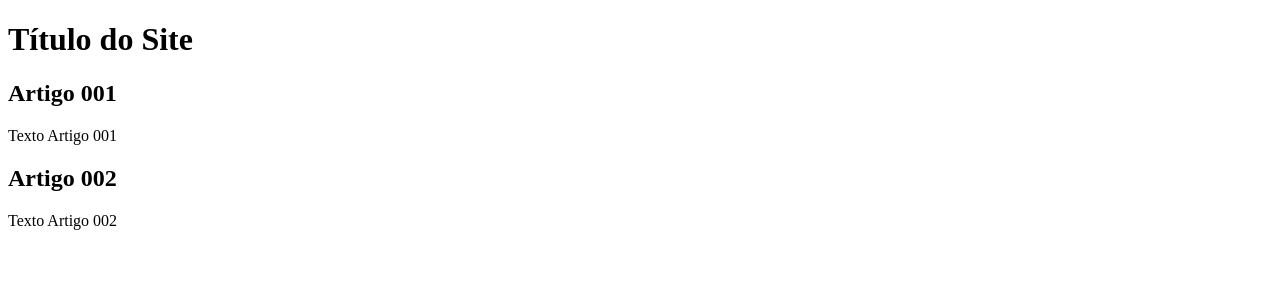
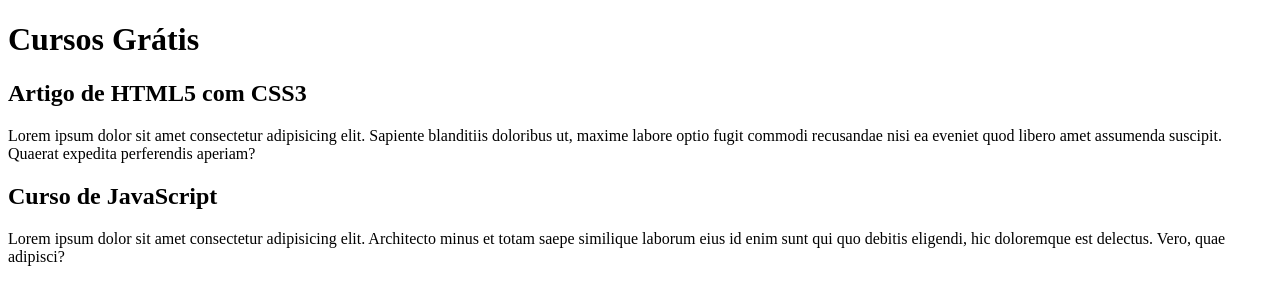
Before and after one commit to Marianodan/Projeto-Site, a plain HTML site: page index.html in a window 1280 px wide. Drawn offline with Linux system fonts and the light colour scheme.

Commit message:
Comecei a escrever o conteúdo

```diff
--- a/index.html
+++ b/index.html
@@ -4,20 +4,20 @@
     <meta charset="UTF-8">
     <meta http-equiv="X-UA-Compatible" content="IE=edge">
     <meta name="viewport" content="width=device-width, initial-scale=1.0">
-    <title>Título</title>
+    <title>Título do Site</title>
 </head>
 <body>
     <main>
         <header>
-            <h1>Título do Site</h1>
+            <h1>Cursos Grátis</h1>
         </header>
         <article>
-            <h2>Artigo 001</h2>
-            <p>Texto Artigo 001</p>
+            <h2>Artigo de HTML5 com CSS3</h2>
+            <p>Lorem ipsum dolor sit amet consectetur adipisicing elit. Sapiente blanditiis doloribus ut, maxime labore optio fugit commodi recusandae nisi ea eveniet quod libero amet assumenda suscipit. Quaerat expedita perferendis aperiam?</p>
         </article>
         <article>
-            <h2>Artigo 002</h2>
-            <p>Texto Artigo 002</p>
+            <h2>Curso de JavaScript</h2>
+            <p>Lorem ipsum dolor sit amet consectetur adipisicing elit. Architecto minus et totam saepe similique laborum eius id enim sunt qui quo debitis eligendi, hic doloremque est delectus. Vero, quae adipisci?</p>
         </article>
 
     </main>
```
